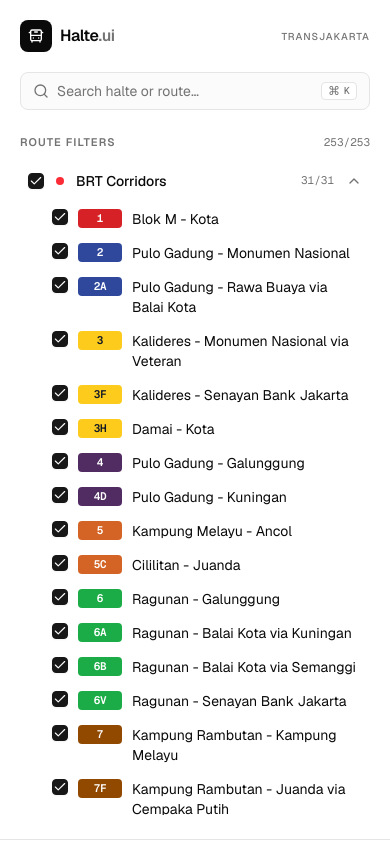
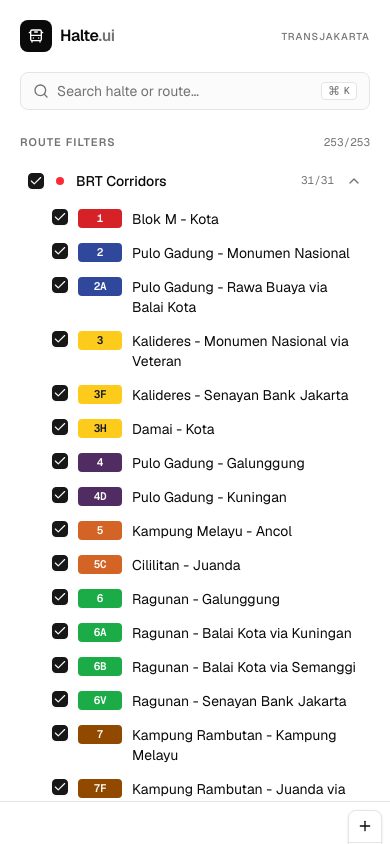
Before and after one commit to fiqrisr/halte-ui, a Next.js app: page / in a window 390 px wide. Built offline with nearby package versions, Linux system fonts and the light colour scheme; no server answers.

Commit message:
fix: sidebar layout overflow and adjust scroll area height calculations

```diff
--- a/src/layouts/main-layout/main-layout.tsx
+++ b/src/layouts/main-layout/main-layout.tsx
@@ -45,7 +45,7 @@
               </span>
             </div>
 
-            <div className="space-y-6 overflow-y-auto px-5 pb-6">
+            <div className="space-y-6 px-5 flex flex-col">
               <button
                 type="button"
                 onClick={openSearch}
@@ -81,7 +81,7 @@
               )}
             </div>
 
-            <div className="text-muted-foreground mt-auto hidden border-t px-5 py-3 text-[11px] md:block">
+            <div className="text-muted-foreground hidden border-t px-5 py-3 text-[11px] md:block">
               GTFS · Open data · Built with mapcn
             </div>
           </aside>
--- a/src/modules/transit-map/components/route-filters.tsx
+++ b/src/modules/transit-map/components/route-filters.tsx
@@ -64,11 +64,11 @@
         </span>
       </div>
 
-      <ScrollArea className="h-[calc(100vh-12rem)] -mx-2">
+      <ScrollArea className="h-[calc(100vh-206px)] -mx-2">
         <Accordion
           type="multiple"
           defaultValue={["brt"]}
-          className="flex w-full flex-col gap-1 px-2"
+          className="flex w-full flex-col gap-1 px-2 pb-2"
         >
           {ALL_CATEGORIES.map((category) => {
             const entries = catalog[category] ?? [];
```
